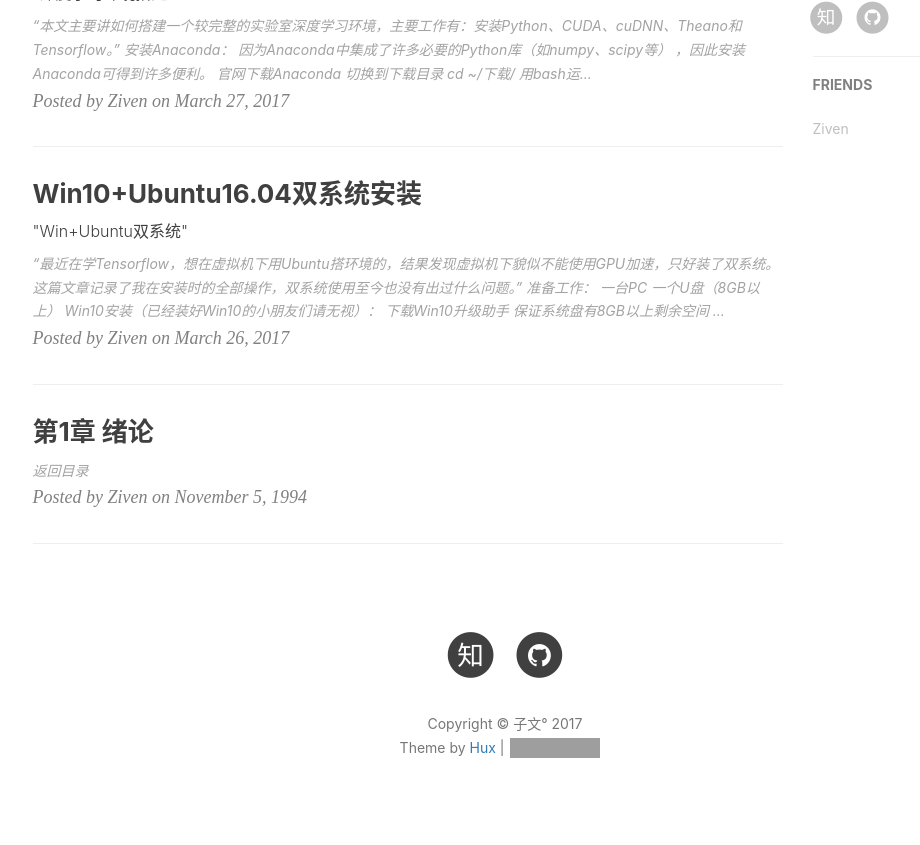
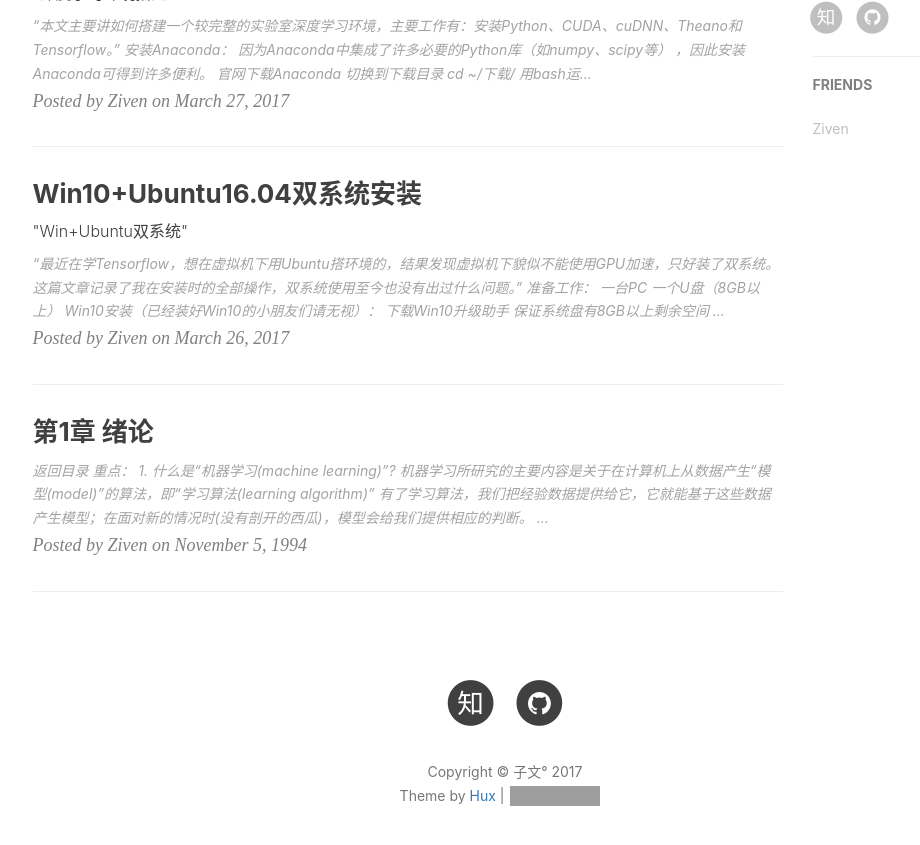
Before and after one commit to zivenyang/zivenyang.github.io, a Jekyll site: the page built from index.html, in a window 1280 px wide and 900 px high, scrolled down 925 px. Shown: the top 845 px of the window, without its empty margins (135-1055 px from the left). Built offline with Jekyll 4.4.1, drawn with Linux system fonts in a browser that asks for light colours; nearby versions of some CDN libraries; the list of posts is cut into pages by our own code; comment, search, counter and statistics services are not loaded; grey boxes are pictures that could not be loaded.

Commit message:
update zzh-ml-ch1

```diff
--- a/_posts/zzh-mathine-learning/2017-07-06-zzh-ml-chapter-1.markdown
+++ b/_posts/zzh-mathine-learning/2017-07-06-zzh-ml-chapter-1.markdown
@@ -10,4 +10,20 @@ tags:
     - 学习笔记
     - 机器学习
 ---
->返回[目录](http://ziven.xin/2017/07/06/zzh-machine-learning-outline/)
+> 返回[目录](http://ziven.xin/2017/07/06/zzh-machine-learning-outline/)
+
+## 重点：
+### 1. 什么是“机器学习(machine learning)”?
+> 机器学习所研究的主要内容是关于在计算机上从数据产生“模型(model)”的算法，即“学习算法(learning algorithm)”
+![ml-def2](https://cdn.rawgit.com/zivenyang/draw/26a18a7b/zzh-ml/ch1/ml-def2.svg)
+
+> 有了学习算法，我们把经验数据提供给它，它就能基于这些数据产生模型；在面对新的情况时(没有剖开的西瓜)，模型会给我们提供相应的判断。
+
+![ml-def3](https://cdn.rawgit.com/zivenyang/draw/7622f904/zzh-ml/ch1/ml-def3.svg)
+
+> 定义：假设用P来评估计算机程序在某任务类T上的性能，若一个程序通过利用经验E在T中任务上获得了性能改善，则我们就说关于T和P，该程序对E进行了学习。
+
+![ml-def](https://cdn.rawgit.com/zivenyang/draw/b64ab860/zzh-ml/ch1/ml-def.svg)
+
+### 2. 基本术语:
+![](https://cdn.rawgit.com/zivenyang/draw/ec574799/zzh-ml/ch1/terminology.svg)
```
